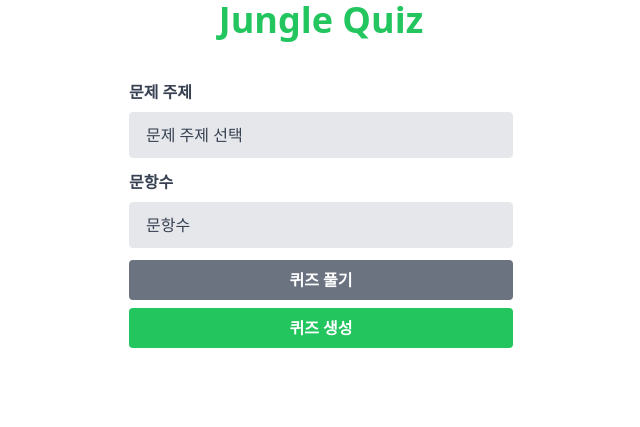
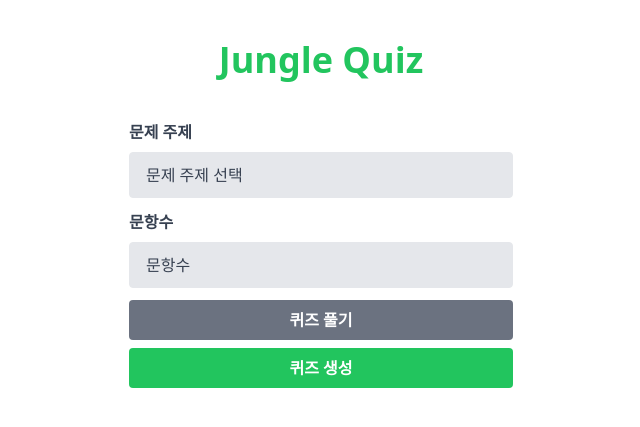
Before and after one commit to Jungle-Quiz/jungle-quiz, a Python web app: template templates/home.html in a window 1280 px wide. Shown: the top 427 px of the page, without its empty margins (319-959 px from the left). Run offline with Jinja, Linux system fonts and the light colour scheme; the template is opened without the code that fills it, so the values that code supplies are empty; some libraries are stand-ins or nearby versions.

Commit message:
퀴즈에디터, 홈페이지 margin-top 추가

```diff
--- a/templates/home.html
+++ b/templates/home.html
@@ -14,7 +14,7 @@
     <title>정글퀴즈</title>
   </head>
   <body>
-    <div class="w-96 mx-auto">
+    <div class="w-96 mx-auto mt-10">
       <h1 class="text-green-500 text-4xl font-bold text-center mb-10">
         <a href="/">Jungle Quiz</a>
       </h1>
--- a/templates/quiz-editor.html
+++ b/templates/quiz-editor.html
@@ -18,7 +18,7 @@
     <title>정글퀴즈</title>
   </head>
   <body>
-    <div class="w-96 mx-auto">
+    <div class="w-96 mx-auto mt-10">
       <h1 class="text-green-500 text-4xl font-bold text-center mb-10">
         <a href="/">Jungle Quiz</a>
       </h1>
```
